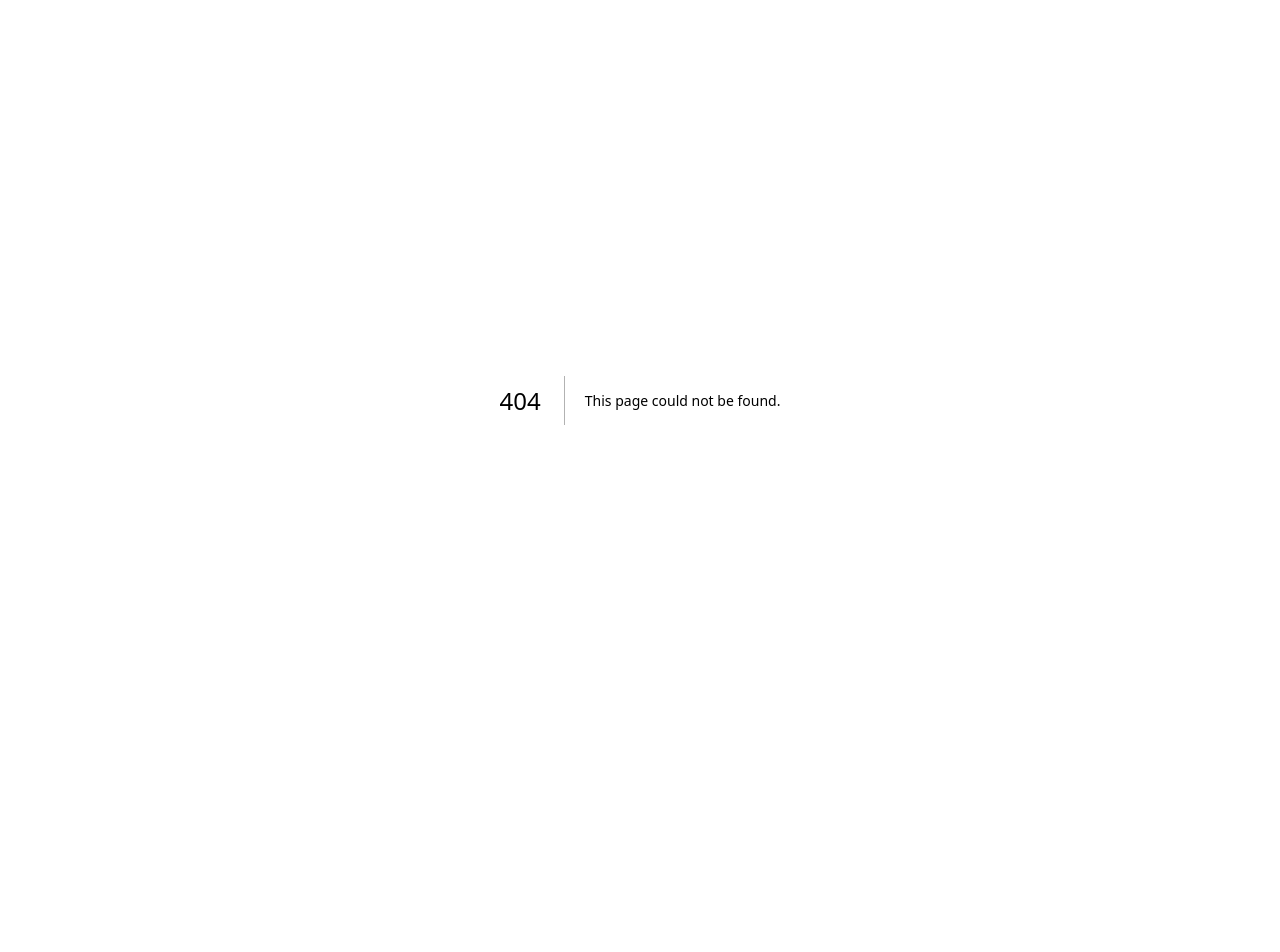
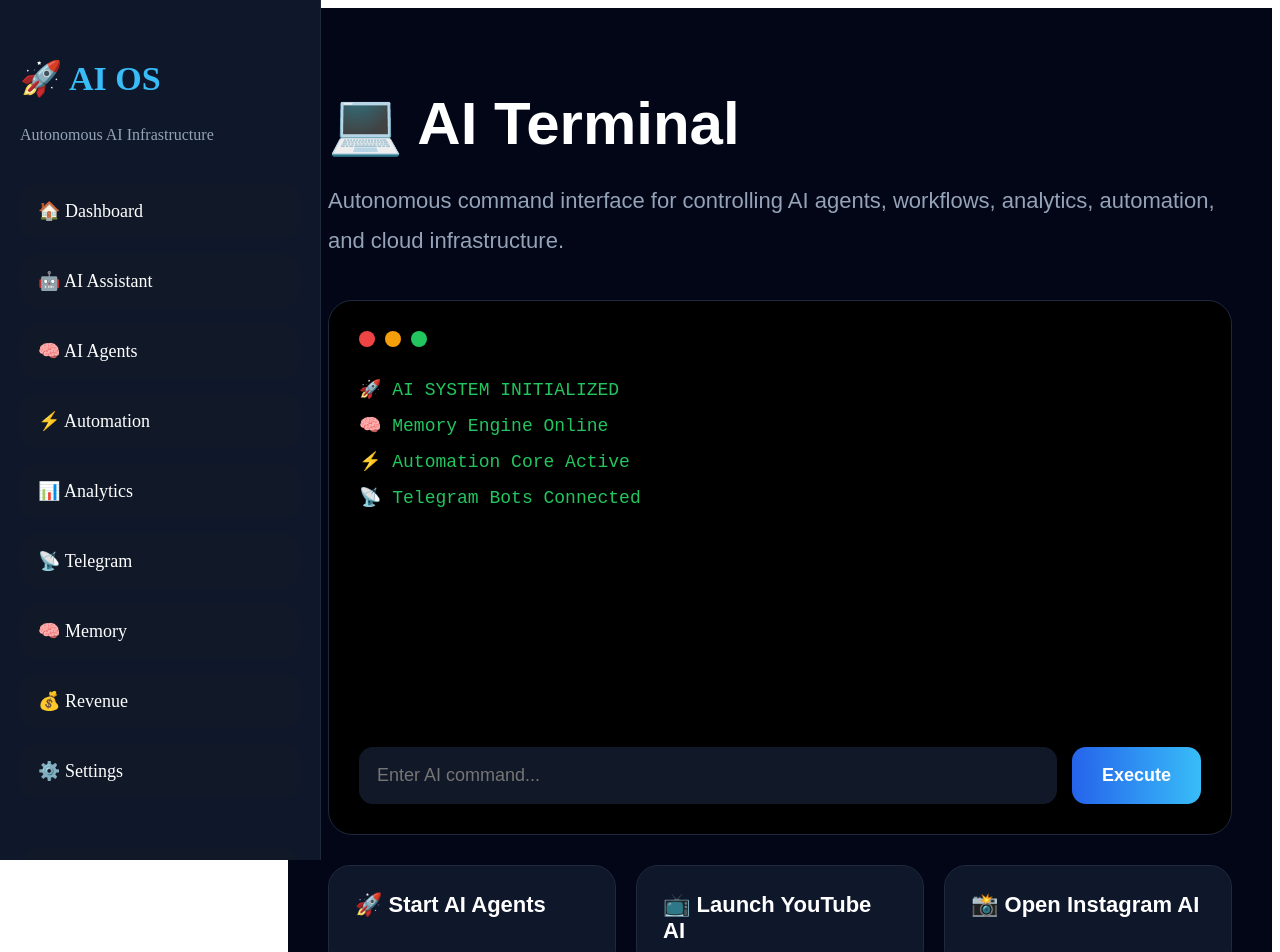
Before and after one commit to snapsparkofficial00-cloud/Ai, a Next.js app: page /terminal in a window 1280 px wide. Before the commit this address had no page. Shown: the top 952 px of the page. Before the commit the page ends 800 px from the top, so only its background shows below. Built offline with nearby package versions, Linux system fonts and the light colour scheme.

Commit message:
Create page.tsx

```diff
--- /dev/null
+++ b/app/terminal/page.tsx
@@ -0,0 +1,224 @@
+"use client";
+
+import { useState } from "react";
+import Sidebar from "../components/Sidebar";
+
+export default function TerminalPage() {
+  const [command, setCommand] = useState("");
+  const [logs, setLogs] = useState([
+    "🚀 AI SYSTEM INITIALIZED",
+    "🧠 Memory Engine Online",
+    "⚡ Automation Core Active",
+    "📡 Telegram Bots Connected",
+  ]);
+
+  const runCommand = () => {
+    if (!command) return;
+
+    setLogs((prev) => [
+      ...prev,
+      `> ${command}`,
+      "✅ Command Executed Successfully",
+    ]);
+
+    setCommand("");
+  };
+
+  return (
+    <>
+      <Sidebar />
+
+      <main
+        style={{
+          marginLeft: "280px",
+          minHeight: "100vh",
+          background: "#020617",
+          color: "white",
+          padding: "40px",
+          fontFamily: "Arial",
+        }}
+      >
+        {/* TITLE */}
+
+        <div
+          style={{
+            marginBottom: "40px",
+          }}
+        >
+          <h1
+            style={{
+              fontSize: "60px",
+              marginBottom: "20px",
+            }}
+          >
+            💻 AI Terminal
+          </h1>
+
+          <p
+            style={{
+              color: "#94a3b8",
+              fontSize: "22px",
+              lineHeight: "1.8",
+            }}
+          >
+            Autonomous command interface for controlling
+            AI agents, workflows, analytics, automation,
+            and cloud infrastructure.
+          </p>
+        </div>
+
+        {/* TERMINAL */}
+
+        <div
+          style={{
+            background: "#000000",
+            borderRadius: "24px",
+            padding: "30px",
+            border: "1px solid #1e293b",
+            marginBottom: "30px",
+          }}
+        >
+          {/* TOP BAR */}
+
+          <div
+            style={{
+              display: "flex",
+              gap: "10px",
+              marginBottom: "25px",
+            }}
+          >
+            <div
+              style={{
+                width: "16px",
+                height: "16px",
+                borderRadius: "50%",
+                background: "#ef4444",
+              }}
+            />
+
+            <div
+              style={{
+                width: "16px",
+                height: "16px",
+                borderRadius: "50%",
+                background: "#f59e0b",
+              }}
+            />
+
+            <div
+              style={{
+                width: "16px",
+                height: "16px",
+                borderRadius: "50%",
+                background: "#22c55e",
+              }}
+            />
+          </div>
+
+          {/* LOGS */}
+
+          <div
+            style={{
+              minHeight: "350px",
+              marginBottom: "25px",
+              fontFamily: "monospace",
+              color: "#22c55e",
+              fontSize: "18px",
+              lineHeight: "2",
+            }}
+          >
+            {logs.map((log, index) => (
+              <div key={index}>{log}</div>
+            ))}
+          </div>
+
+          {/* INPUT */}
+
+          <div
+            style={{
+              display: "flex",
+              gap: "15px",
+              flexWrap: "wrap",
+            }}
+          >
+            <input
+              value={command}
+              onChange={(e) =>
+                setCommand(e.target.value)
+              }
+              placeholder="Enter AI command..."
+              style={{
+                flex: 1,
+                minWidth: "300px",
+                padding: "18px",
+                borderRadius: "14px",
+                border: "none",
+                background: "#111827",
+                color: "white",
+                fontSize: "18px",
+              }}
+            />
+
+            <button
+              onClick={runCommand}
+              style={{
+                background:
+                  "linear-gradient(to right,#2563eb,#38bdf8)",
+                border: "none",
+                padding: "18px 30px",
+                borderRadius: "14px",
+                color: "white",
+                fontSize: "18px",
+                fontWeight: "bold",
+                cursor: "pointer",
+              }}
+            >
+              Execute
+            </button>
+          </div>
+        </div>
+
+        {/* QUICK COMMANDS */}
+
+        <div
+          style={{
+            display: "grid",
+            gridTemplateColumns:
+              "repeat(auto-fit,minmax(260px,1fr))",
+            gap: "20px",
+          }}
+        >
+          <QuickCommand text="🚀 Start AI Agents" />
+          <QuickCommand text="📺 Launch YouTube AI" />
+          <QuickCommand text="📸 Open Instagram AI" />
+          <QuickCommand text="⚡ Run Automation" />
+          <QuickCommand text="💰 Analyze Revenue" />
+          <QuickCommand text="🧠 Activate Memory AI" />
+        </div>
+      </main>
+    </>
+  );
+}
+
+/* QUICK COMMAND */
+
+function QuickCommand({
+  text,
+}: {
+  text: string;
+}) {
+  return (
+    <div
+      style={{
+        background: "#0f172a",
+        padding: "26px",
+        borderRadius: "22px",
+        border: "1px solid #1e293b",
+        fontSize: "22px",
+        fontWeight: "bold",
+      }}
+    >
+      {text}
+    </div>
+  );
+}
```
